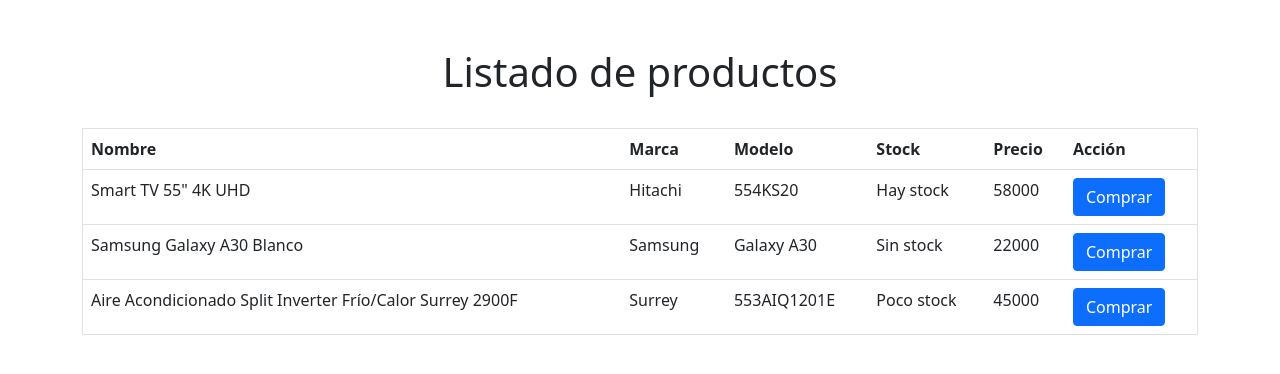
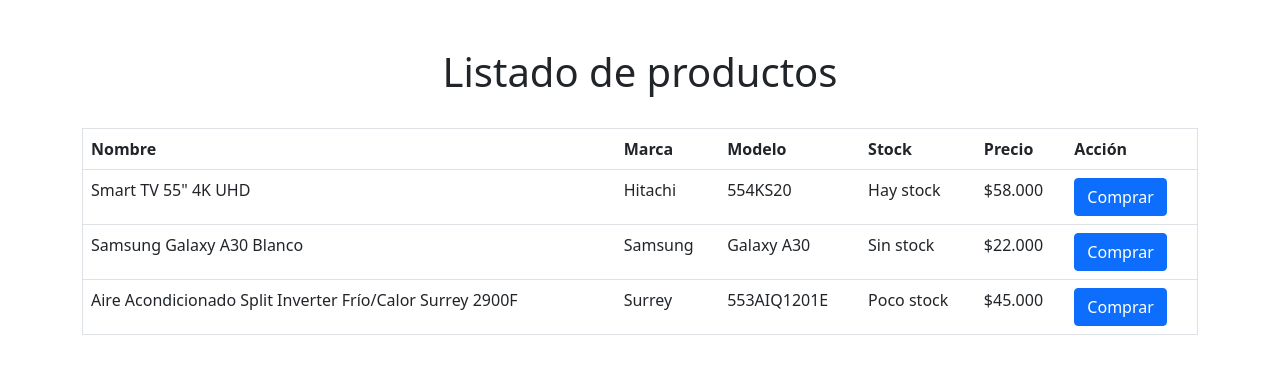
Before and after one commit to tamara-o1995/php, a PHP site: page /listado_productos.php in a window 1280 px wide. Shown: the top 374 px of the page. Run offline with PHP 8.4, Linux system fonts and the light colour scheme.

Commit message:
cambios en signo pesos

```diff
--- a/listado_productos.php
+++ b/listado_productos.php
@@ -5,21 +5,21 @@ $aProductos[0] = array(
     "marca" => "Hitachi",
     "modelo" => "554KS20",
     "stock" => 60,
-    "precio" => 58000
+    "precio" => "$58.000"
 );
 $aProductos[1] = array(
     "nombre" => "Samsung Galaxy A30 Blanco",
     "marca" => "Samsung",
     "modelo" => "Galaxy A30",
     "stock" => 0,
-    "precio" => 22000
+    "precio" => "$22.000"
 );
 $aProductos[2] = array(
     "nombre" => "Aire Acondicionado Split Inverter Frío/Calor Surrey 2900F",
     "marca" => "Surrey",
     "modelo" => "553AIQ1201E",
     "stock" => 5,
-    "precio" => 45000
+    "precio" => "$45.000"
 );
 ?>
 
```
